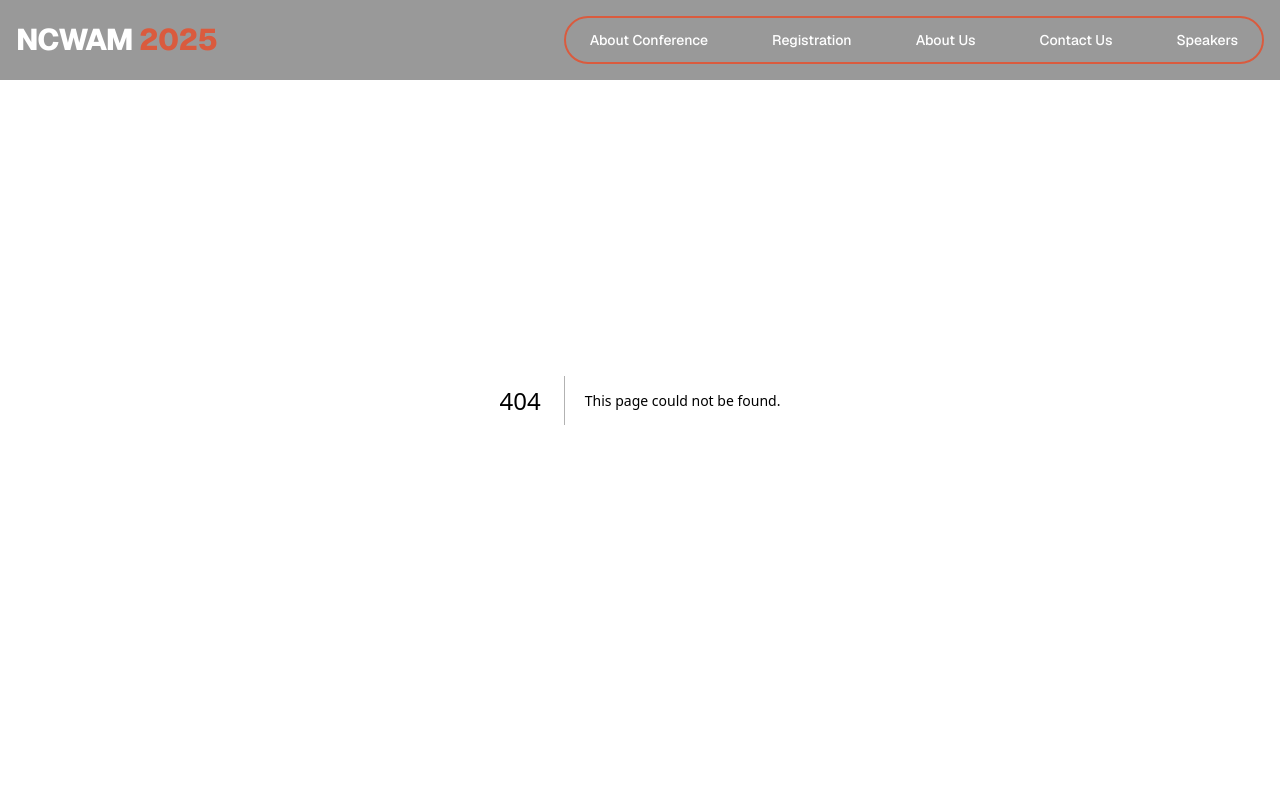
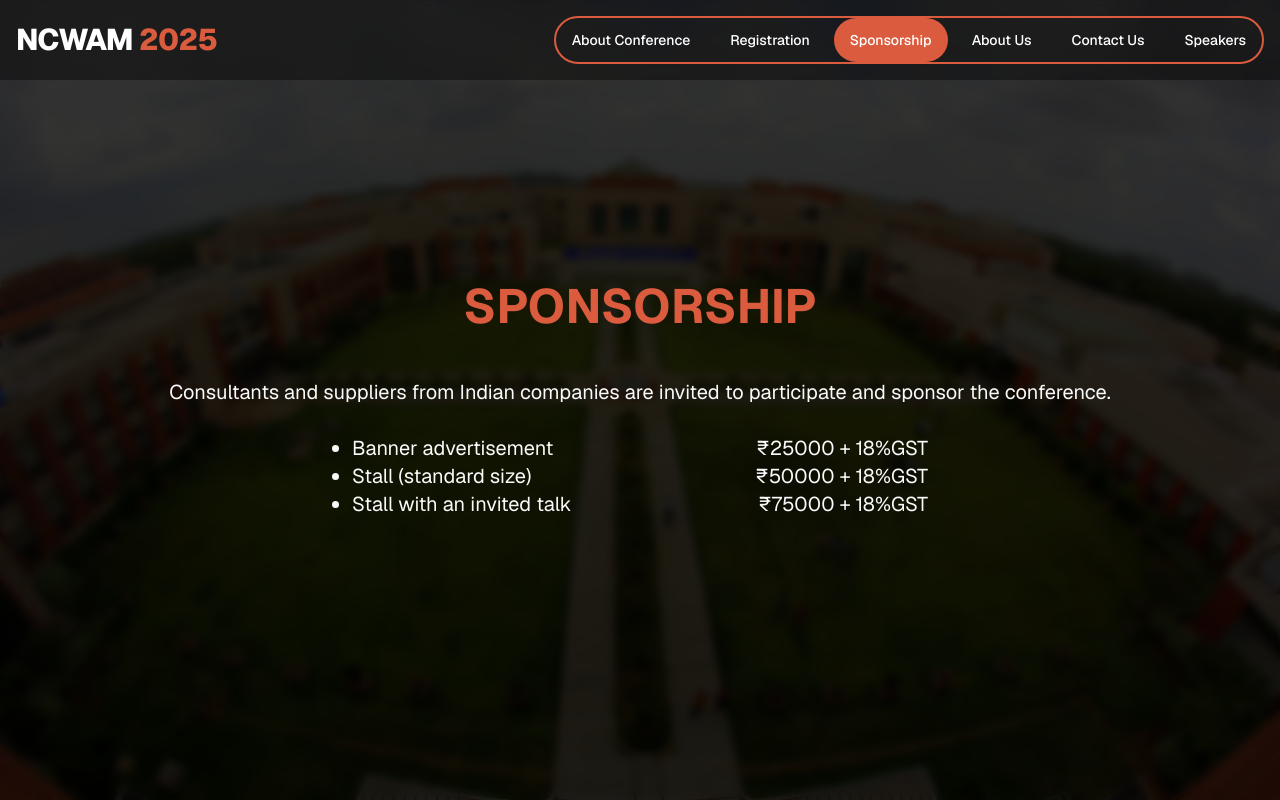
Before and after one commit to ncwam-bphc/website, a Next.js app: page /sponsorship in a window 1280 px wide. Before the commit this address had no page. Built offline with nearby package versions, Linux system fonts and the light colour scheme.

Commit message:
feat: spons page

```diff
--- /dev/null
+++ b/src/app/sponsorship/page.tsx
@@ -0,0 +1,45 @@
+"use client";
+import "~/styles/fullpagescroll.css";
+import Section from "~/components/FullpageSection";
+import bg2 from "~/assets/aboutconference/2.jpeg";
+
+export default function AboutusPage() {
+  return (
+    <div className="container">
+      <main className="main">
+        <Section bgImage={bg2} className="flex-col gap-12">
+          <div className="flex items-center gap-4 md:flex-col">
+            <div className="flex flex-col items-center gap-4 font-bold">
+              <div className="text-nowrap text-center text-3xl text-accent md:text-5xl">
+                SPONSORSHIP
+              </div>
+            </div>
+          </div>
+          <div className="text-center">
+            Consultants and suppliers from Indian companies are invited to
+            participate and sponsor the conference.
+            <br />
+            <br />
+            <ul className="mx-auto max-w-xl list-disc text-left">
+              <li>
+                <div className="flex justify-between">
+                  Banner advertisement<span>₹25000 + 18%GST</span>
+                </div>
+              </li>
+              <li>
+                <div className="flex justify-between">
+                  Stall (standard size)<span>₹50000 + 18%GST</span>
+                </div>
+              </li>
+              <li>
+                <div className="flex justify-between">
+                  Stall with an invited talk<span>₹75000 + 18%GST</span>
+                </div>
+              </li>
+            </ul>
+          </div>
+        </Section>
+      </main>
+    </div>
+  );
+}
--- a/src/components/navbar.tsx
+++ b/src/components/navbar.tsx
@@ -9,6 +9,7 @@ import { Menu, X } from "lucide-react";
 const items = [
   { label: "About Conference", href: "/aboutconference" },
   { label: "Registration", href: "/registration" },
+  { label: "Sponsorship", href: "/sponsorship" },
   { label: "About Us", href: "/aboutus" },
   { label: "Contact Us", href: "/contactus" },
   { label: "Speakers", href: "/speakers" },
@@ -33,13 +34,13 @@ export default function Navbar() {
         NCWAM <span className="text-accent"> 2025</span>
       </Link>
       <div className="flex items-center">
-        <nav className="hidden rounded-full border-2 border-accent md:block">
-          <div className="relative flex items-center gap-4">
+        <nav className="hidden rounded-full border-2 border-accent lg:block">
+          <div className="relative flex items-center gap-2">
             {items.map((item) => (
               <Link
                 key={item.label}
                 href={item.href}
-                className="relative rounded-full px-6 py-3 text-xs font-medium transition-colors sm:text-sm"
+                className="relative rounded-full px-4 py-3 text-xs font-medium transition-colors sm:text-sm"
               >
                 <span className="relative z-20 text-white">{item.label}</span>
                 {active === item.label && (
@@ -62,7 +63,7 @@ export default function Navbar() {
           </div>
         </nav>
         <button
-          className="ml-auto block md:hidden"
+          className="ml-auto block lg:hidden"
           onClick={() => setIsOpen(!isOpen)}
         >
           {isOpen ? (
```
